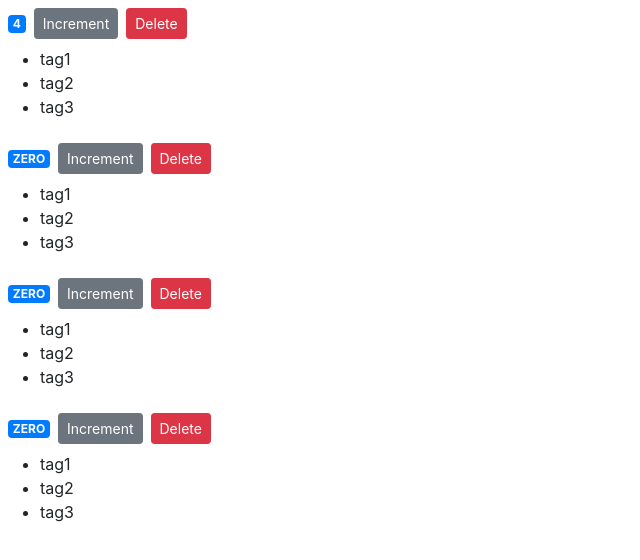
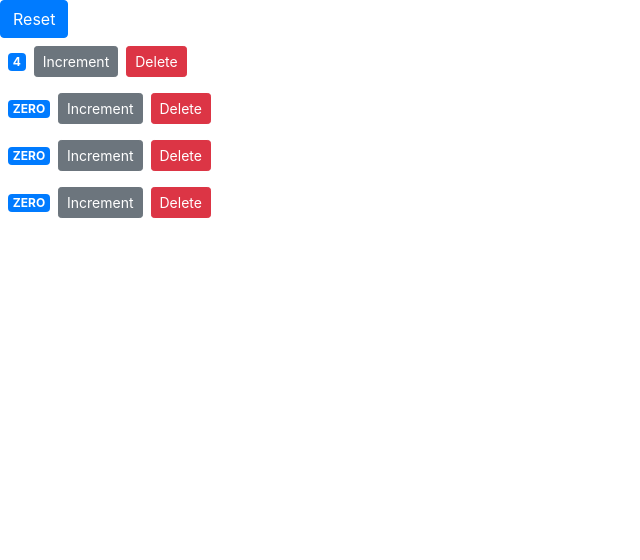
Before and after one commit to Delabove/react-app, a React (Create React App) app: page / in a window 1280 px wide. Shown: the top 560 px of the page, without its empty margins (0-640 px from the left). Built offline with nearby package versions, Linux system fonts and the light colour scheme.

Commit message:
Added reset button

```diff
--- a/src/components/counter.jsx
+++ b/src/components/counter.jsx
@@ -4,7 +4,7 @@
   //  prop= data to component state=data given that is private to that component so other components cannot access
   state = {
     value: this.props.counter.value,
-    tags: ["tag1", "tag2", "tag3"],
+    // tags: ["tag1", "tag2", "tag3"],
   };
 
   //NOTE:
@@ -42,14 +42,15 @@
         >
           Delete
         </button>
-        <ul>
-          {
-            this.state.tags.map((tag) => (
-              <li key={tag}>{tag}</li>
-            ))
-            //    mapping a string with jsx expression to be compiled into a react element = js object
-          }
-        </ul>
+        <br />
+        {/*<ul>*/}
+        {/*  {*/}
+        {/*    this.state.tags.map((tag) => (*/}
+        {/*      <li key={tag}>{tag}</li>*/}
+        {/*    ))*/}
+        {/*    //    mapping a string with jsx expression to be compiled into a react element = js object*/}
+        {/*  }*/}
+        {/*</ul>*/}
       </React.Fragment>
     );
   }
--- a/src/components/counters.jsx
+++ b/src/components/counters.jsx
@@ -11,6 +11,14 @@
     ],
   };
 
+  handleReset = () => {
+    const counters = this.state.counters.map((c) => {
+      c.value = 0;
+      return c;
+    });
+    this.setState({ counters });
+  };
+
   handleDelete = (counterId) => {
     // this.setState({ value: this.state.value - 1 });
     const counters = this.state.counters.filter((c) => c.id != counterId);
@@ -20,6 +28,13 @@
   render() {
     return (
       <div>
+        <button
+          onClick={this.handleReset}
+          className="btn btn-primary btn-small m-s"
+        >
+          Reset
+        </button>{" "}
+        <br />
         {this.state.counters.map((counter) => (
           <Counter
             key={counter.id}
```
